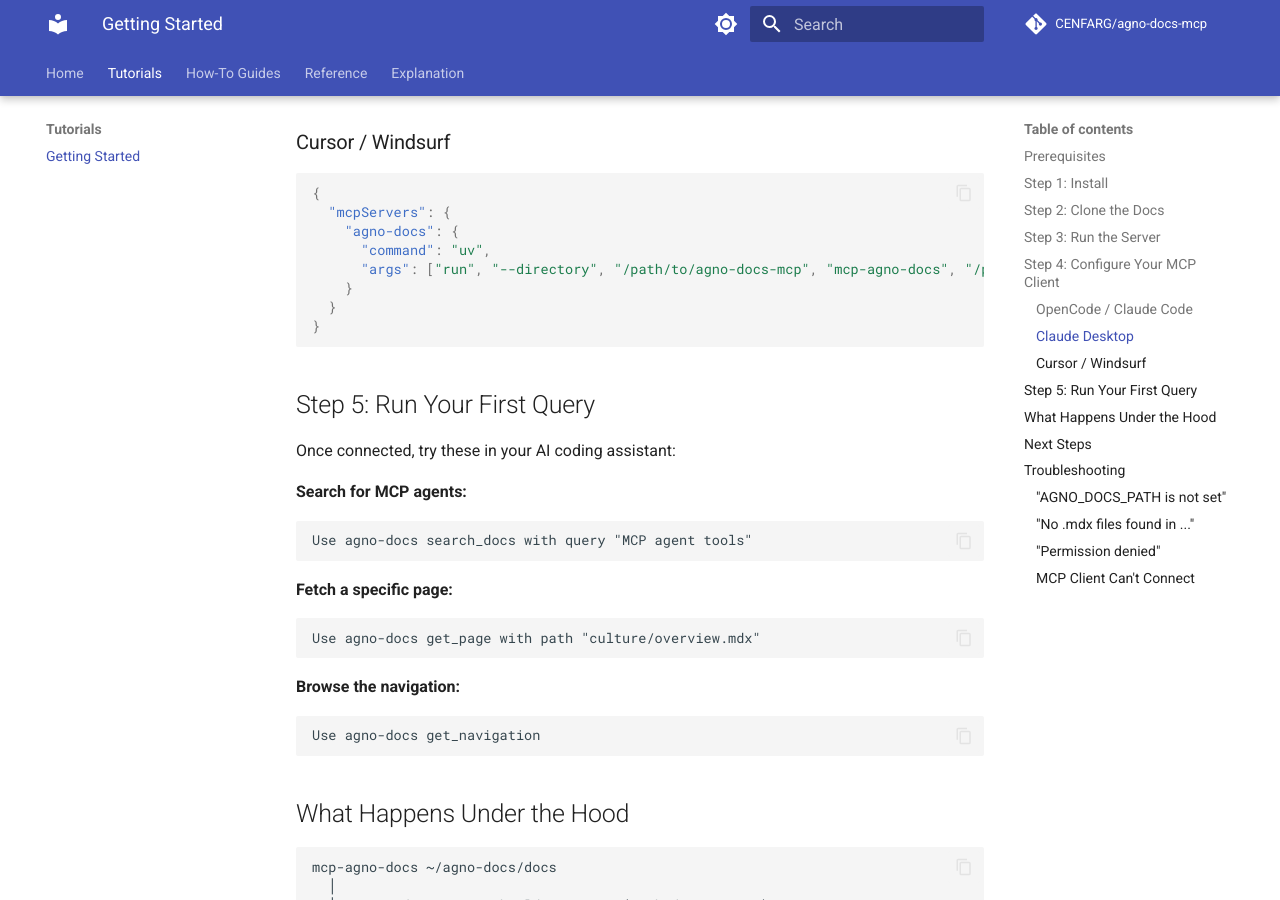
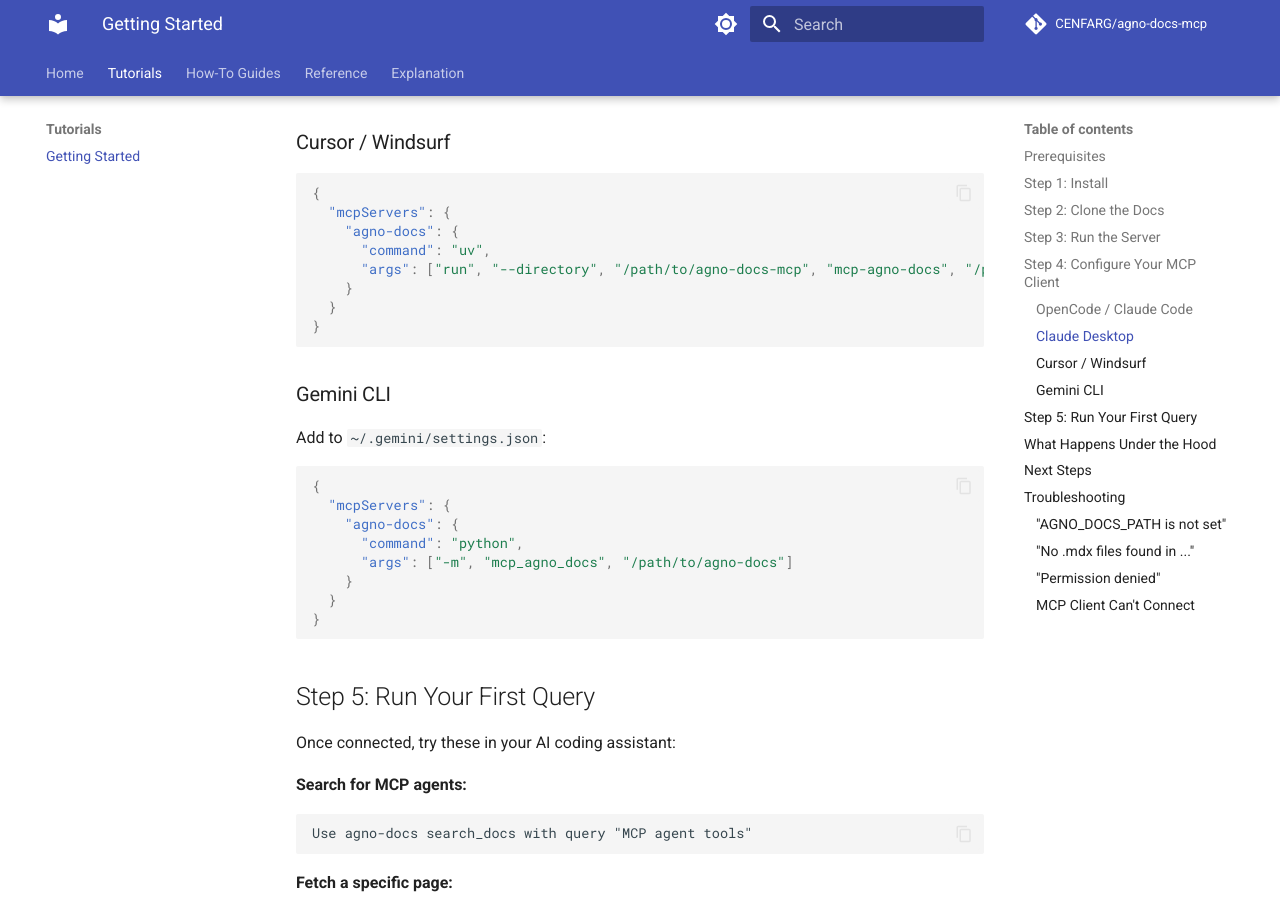
Before and after one commit to CENFARG/agno-docs-mcp, an MkDocs documentation site: the page built from docs/getting-started.md, in a window 1280 px wide and 900 px high, scrolled down 1715 px. Built offline with MkDocs 1.6.1 and Material for MkDocs 9.7.7, drawn with Linux system fonts in a browser that asks for light colours; comment, search, counter and statistics services are not loaded; some of the changed text lies outside the part shown.

Commit message:
docs: add Gemini CLI MCP config, fix wrong docs path

````diff
--- a/docs/getting-started.md
+++ b/docs/getting-started.md
@@ -6,7 +6,7 @@ This tutorial walks you from zero to running your first MCP query in under 5 min
 
 - **Python 3.11** or later
 - The [Agno documentation](https://github.com/agno-agi/agno-docs) cloned locally (3,831 `.mdx` files and a `docs.json`)
-- An MCP-compatible client (Claude Desktop, OpenCode, Cursor, Windsurf)
+- An MCP-compatible client (Claude Desktop, OpenCode, Gemini CLI, Cursor, Windsurf)
 
 ## Step 1: Install
 
@@ -84,7 +84,22 @@ Startup takes ~2 seconds — it indexes all `.mdx` files into an in-memory FTS5
   "mcpServers": {
     "agno-docs": {
       "command": "uv",
-      "args": ["run", "--directory", "/path/to/agno-docs-mcp", "mcp-agno-docs", "/path/to/agno-docs/docs"]
+      "args": ["run", "--directory", "/path/to/agno-docs-mcp", "mcp-agno-docs", "/path/to/agno-docs"]
+    }
+  }
+}
+```
+
+### Gemini CLI
+
+Add to `~/.gemini/settings.json`:
+
+```json
+{
+  "mcpServers": {
+    "agno-docs": {
+      "command": "python",
+      "args": ["-m", "mcp_agno_docs", "/path/to/agno-docs"]
     }
   }
 }
````
Also changed, not shown: README.md (+15 -0 lines).
